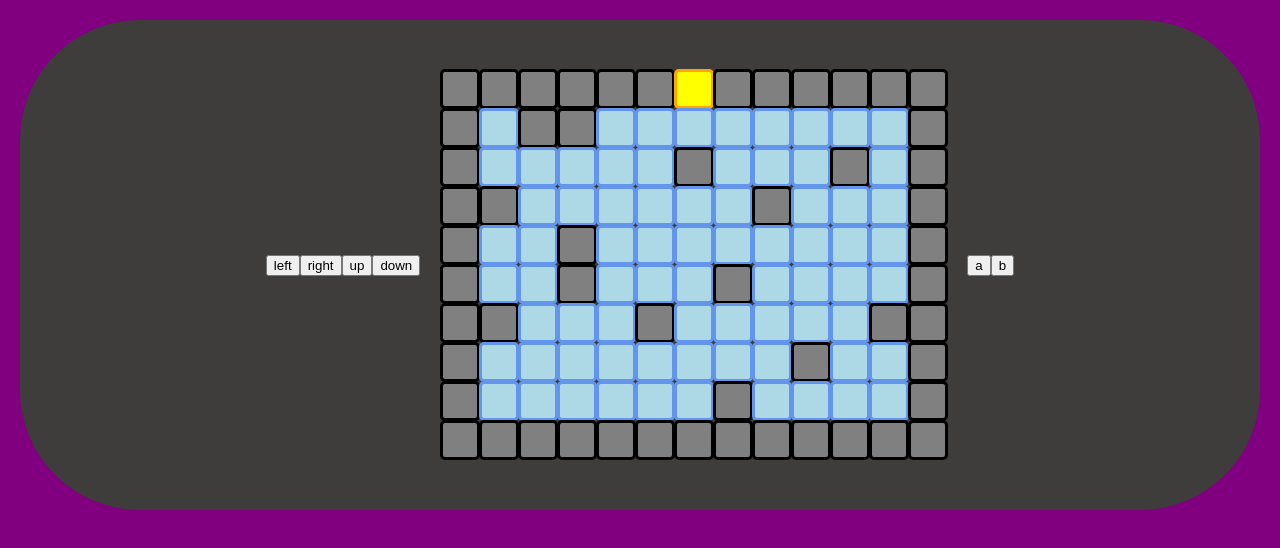
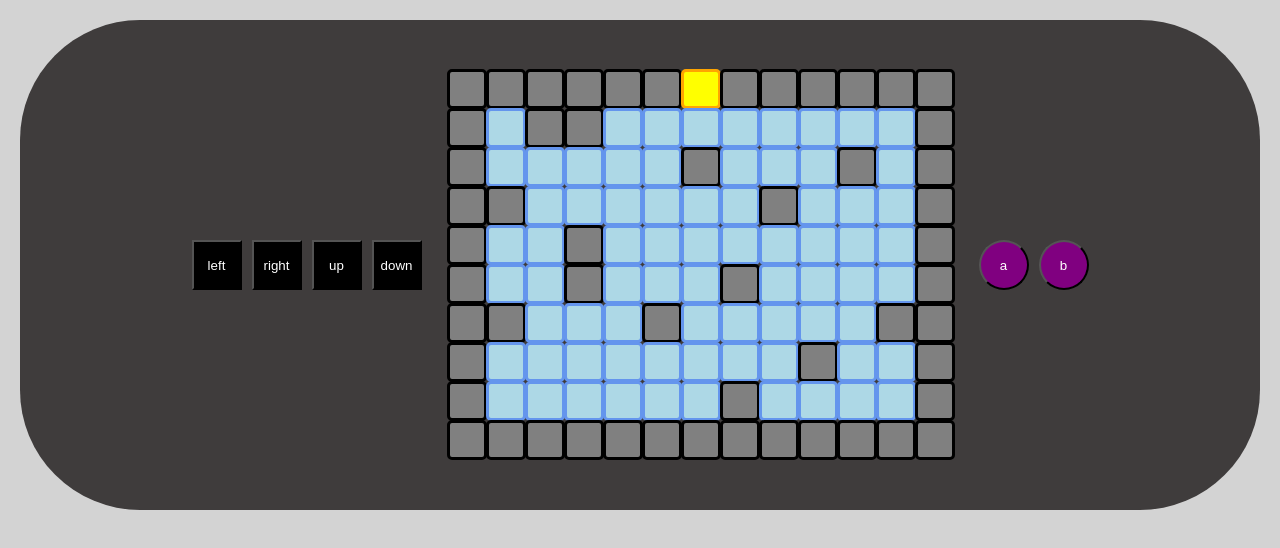
Before and after one commit to newusername1234/react-tile-game, a React (Create React App) app: page / in a window 1280 px wide. Shown: the top 548 px of the page. Built offline with nearby package versions, Linux system fonts and the light colour scheme.

Commit message:
change dpad styles

```diff
--- a/src/index.css
+++ b/src/index.css
@@ -1,7 +1,7 @@
 body {
     font: 14px "Century Gothic", Futura, sans-serif;
     margin: 20px;
-    background-color: purple;
+    background-color: lightgrey;
 }
 
 ol, ul {
@@ -51,6 +51,23 @@ ol, ul {
     padding-right: 20px;
 }
 
+.dpad > * {
+    color: white;
+    background-color: black;
+    height: 50px;
+    width: 50px;
+    margin: 5px;
+}
+
 .ab {
     padding-left: 20px;
 }
+
+.ab > * {
+    color: white;
+    background-color: purple;
+    height: 50px;
+    width: 50px;
+    margin: 5px;
+    border-radius: 50px;
+}
```
